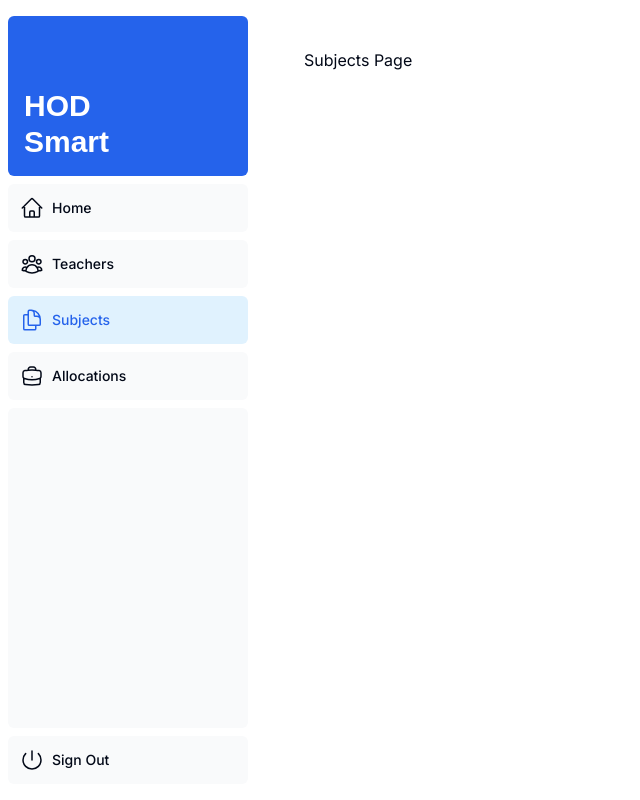
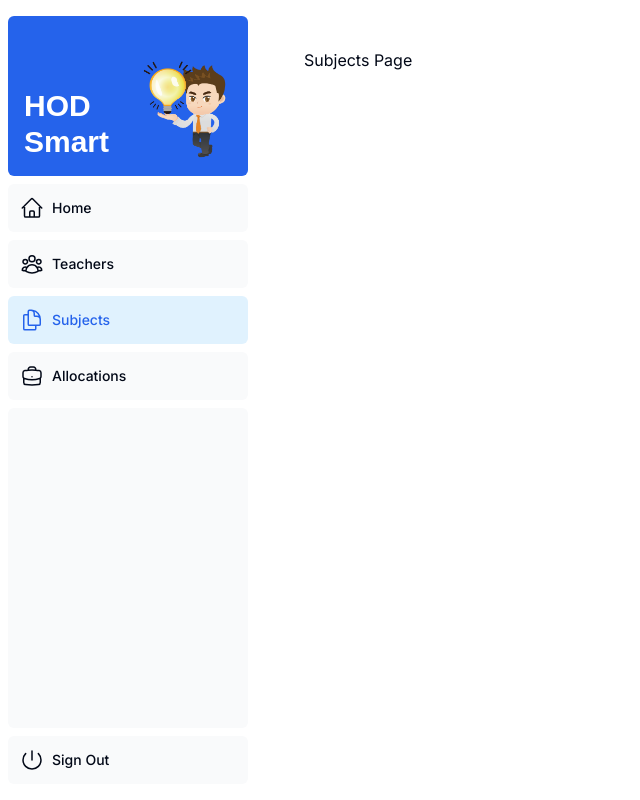
Before and after one commit to matthewkuria/hodsmart, a Next.js app: page /dashboard/subjects in a window 1280 px wide. Shown: the whole page, without its empty margins (0-640 px from the left). Built offline with nearby package versions, Linux system fonts and the light colour scheme; a web font is replaced by a local one.

Commit message:
Add a logo image

```diff
--- a/app/ui/dashboard/sidenav.tsx
+++ b/app/ui/dashboard/sidenav.tsx
@@ -2,17 +2,25 @@ import Link from 'next/link';
 import NavLinks from '@/app/ui/dashboard/nav-links';
 import { PowerIcon } from '@heroicons/react/24/outline';
 import HodSmartLogo from '../HodSmartLogo';
+import Image from 'next/image';
 
 export default function SideNav() {
   return (
     <div className="flex h-full flex-col px-3 py-4 md:px-2">
       <Link
         className="mb-2 flex h-20 items-end justify-start rounded-md bg-blue-600 p-4 md:h-40"
-        href="/"
+        href="/dashboard"
       >
         <div className="w-32 text-white md:w-40">
           <HodSmartLogo />
         </div>
+        <Image
+          src="/smart-hod.png"
+          alt='Smart HOD image icon for the logo'
+          width={100}
+          height={100}
+          className="hidden md:block"
+        />
       </Link>
       <div className="flex grow flex-row justify-between space-x-2 md:flex-col md:space-x-0 md:space-y-2">
         <NavLinks />
```
Also changed, not shown: public/smart-hod.png (added).
